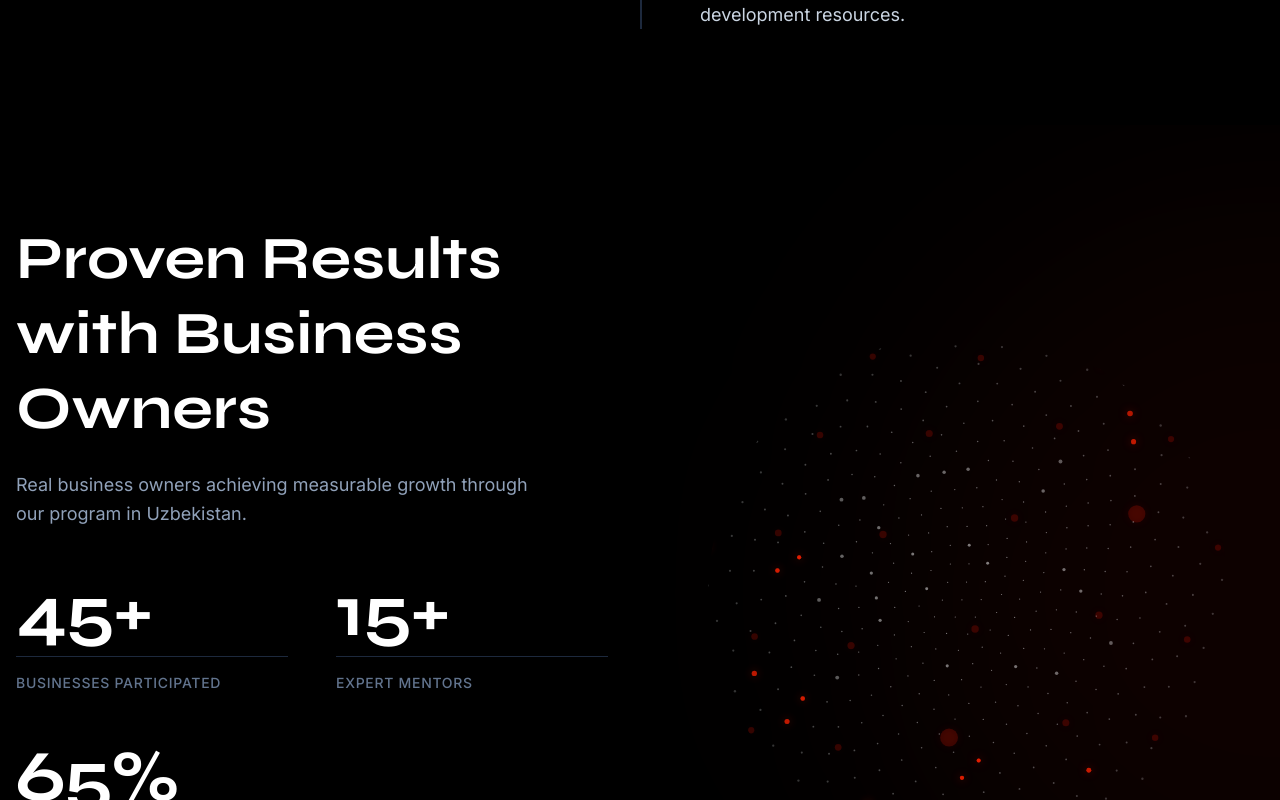
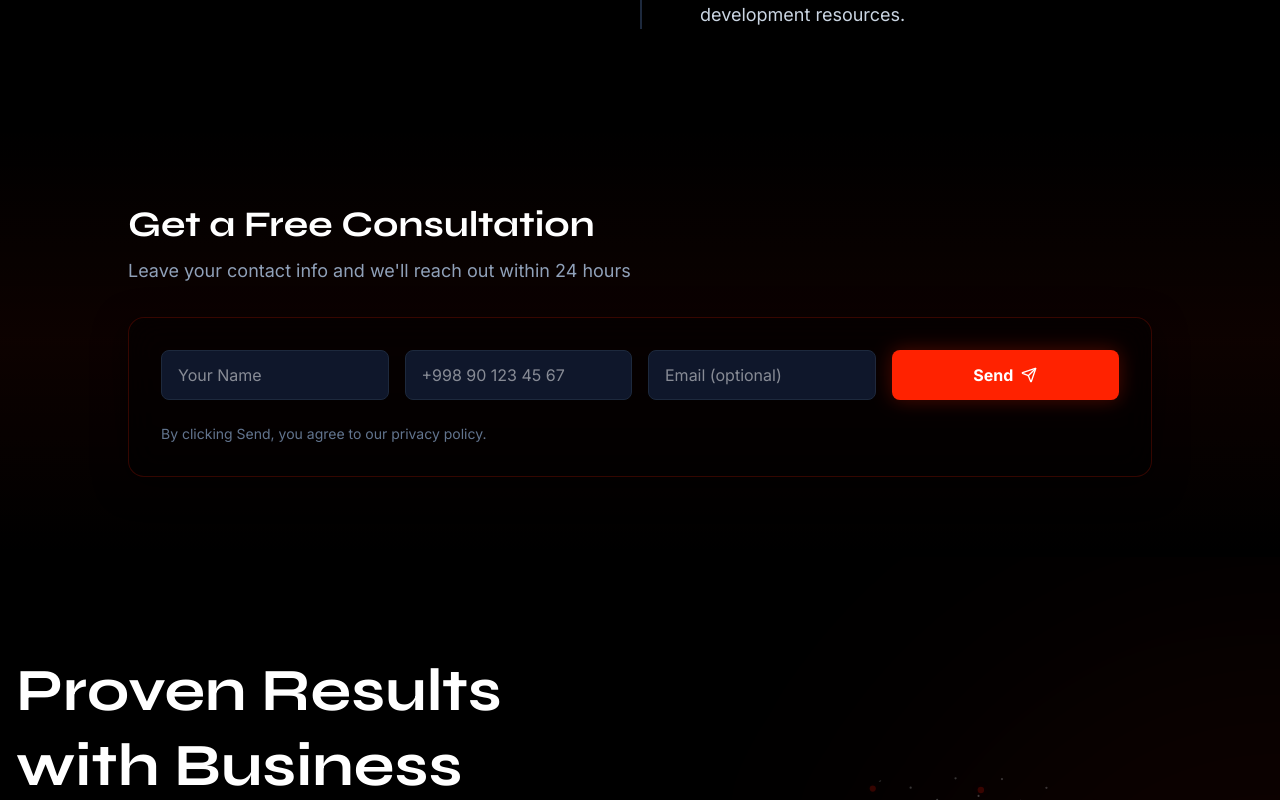
Before and after one commit to Aomine01/BizCombinator.uz, a Next.js app: page / in a window 1280 px wide. Shown: the part 5720-6520 px from the top of the page. Built offline with nearby package versions, Linux system fonts and the light colour scheme; no server answers.

Commit message:
ux: Move QuickContact between Timeline and GlobalReach for better conversion flow

```diff
--- a/app/page.tsx
+++ b/app/page.tsx
@@ -25,9 +25,9 @@ export default function Home() {
       <BusinessTypes />
       <MentorsGrid />
       <Timeline />
+      <QuickContact />
       <GlobalReach />
       <ScrollShowcase />
-      <QuickContact />
       <ApplyForm />
 
       <BizAiWidget />
```
